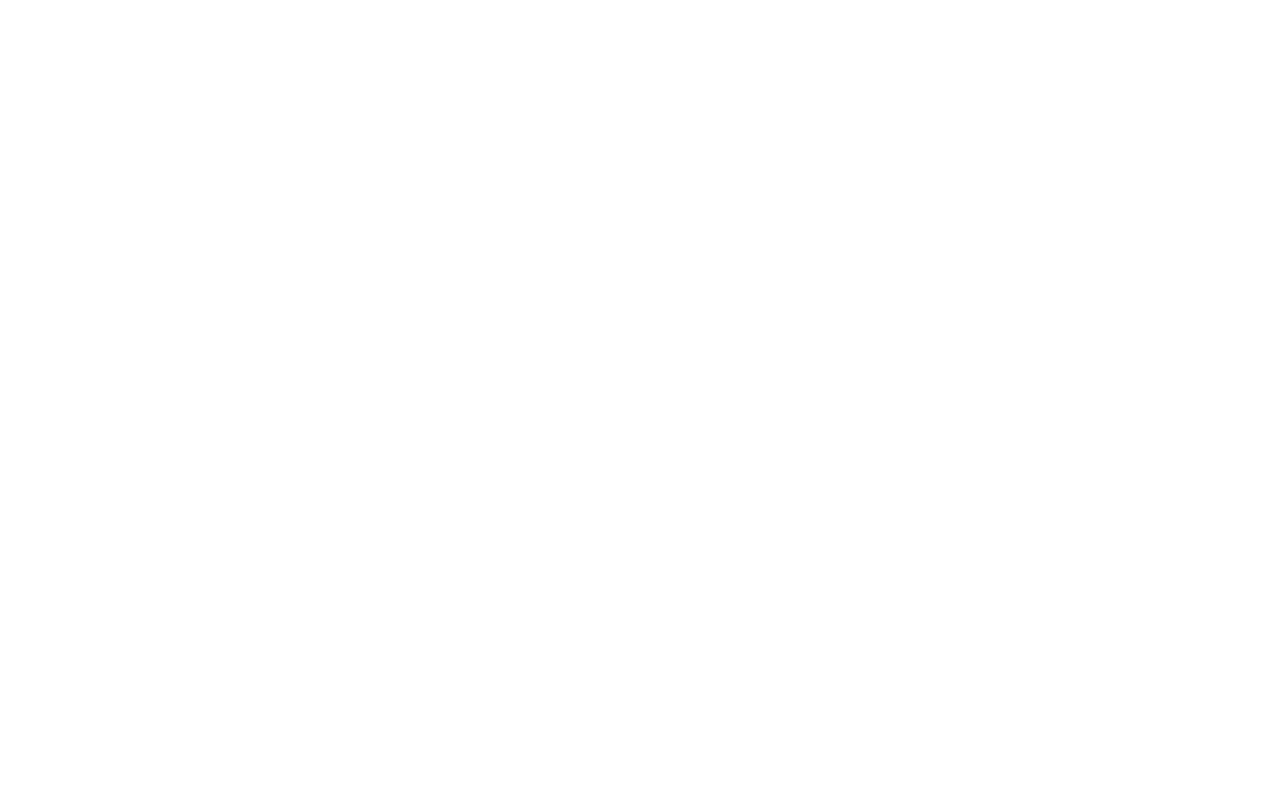
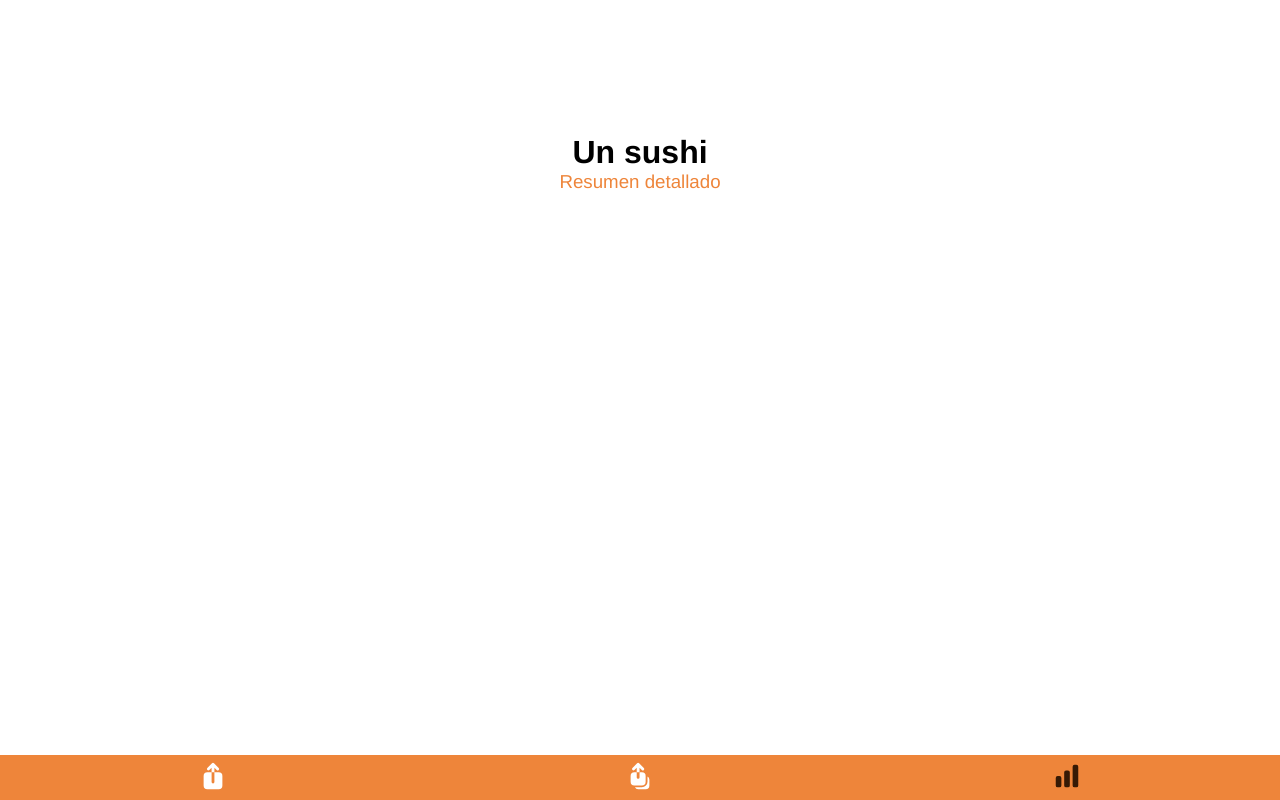
Before and after one commit to jucamgar2/UnSushi, a React (Create React App) app: page /detail/resume in a window 1280 px wide. Before the commit this address had no page. Built offline with nearby package versions, Linux system fonts and the light colour scheme.

Commit message:
feat: Add resume Detail and acces

```diff
--- a/src/common/Footer.jsx
+++ b/src/common/Footer.jsx
@@ -1,17 +1,19 @@
 import { Link, useLocation } from "react-router";
-import { ArrowUpOnSquareStackIcon, ArrowUpOnSquareIcon } from "@heroicons/react/16/solid";
+import { ArrowUpOnSquareStackIcon, ArrowUpOnSquareIcon, ChartBarIcon } from "@heroicons/react/16/solid";
 
 const Footer = () => {
 
     const location = useLocation();
-    const inDetail = location.pathname.startsWith('/detail');
+    const inResume = location.pathname.indexOf('resume') > -1;
+    const inDetail = !inResume && location.pathname.startsWith('/detail');
+    const inSimple = !inResume && !inDetail;
 
     return (
         <footer className="footer-container">
             <Link to="/">
                 <div>
-                    {inDetail && <ArrowUpOnSquareIcon className="icon"/>}
-                    {!inDetail && <ArrowUpOnSquareIcon className="icon-shadow"/>}
+                    {!inSimple && <ArrowUpOnSquareIcon className="icon"/>}
+                    {inSimple && <ArrowUpOnSquareIcon className="icon-shadow"/>}
                 </div>
             </Link>
             <Link to="/detail">
@@ -20,6 +22,12 @@
                     {inDetail && <ArrowUpOnSquareStackIcon className="icon-shadow"/>}
                 </div>
             </Link>
+            <Link to="/detail/resume">
+                <div>
+                    {!inResume && <ChartBarIcon className="icon"/>}
+                    {inResume && <ChartBarIcon className="icon-shadow"/>}
+                </div>
+            </Link>
         </footer>
     )
 }
--- /dev/null
+++ b/src/detailView/ResumeDetail.jsx
@@ -0,0 +1,15 @@
+const ResumeDetail = () => {
+
+    return <>
+        <header className="simple-counter">
+            <h1>Un sushi</h1>
+        </header>
+
+        <div className="sub-title">
+            <h3>Resumen detallado</h3>
+        </div>
+    </>
+
+}
+
+export default ResumeDetail;
--- a/src/index.js
+++ b/src/index.js
@@ -6,6 +6,7 @@
 import { BrowserRouter, Routes, Route } from 'react-router';
 import DetailedCounter from './detailedCounter/DetailedCounter';
 import LayoutWithFooter from './common/LayoutWithFooter';
+import ResumeDetail from './detailView/ResumeDetail';
 
 const root = ReactDOM.createRoot(document.getElementById('root'));
 root.render(
@@ -14,6 +15,7 @@
         <Route element ={<LayoutWithFooter/>}>
           <Route path="/" element={<SimpleCounter />} />
           <Route path="/detail" element={<DetailedCounter />} />
+          <Route path="/detail/resume" element={<ResumeDetail />} />
         </Route>
       </Routes>
     </BrowserRouter>
```
